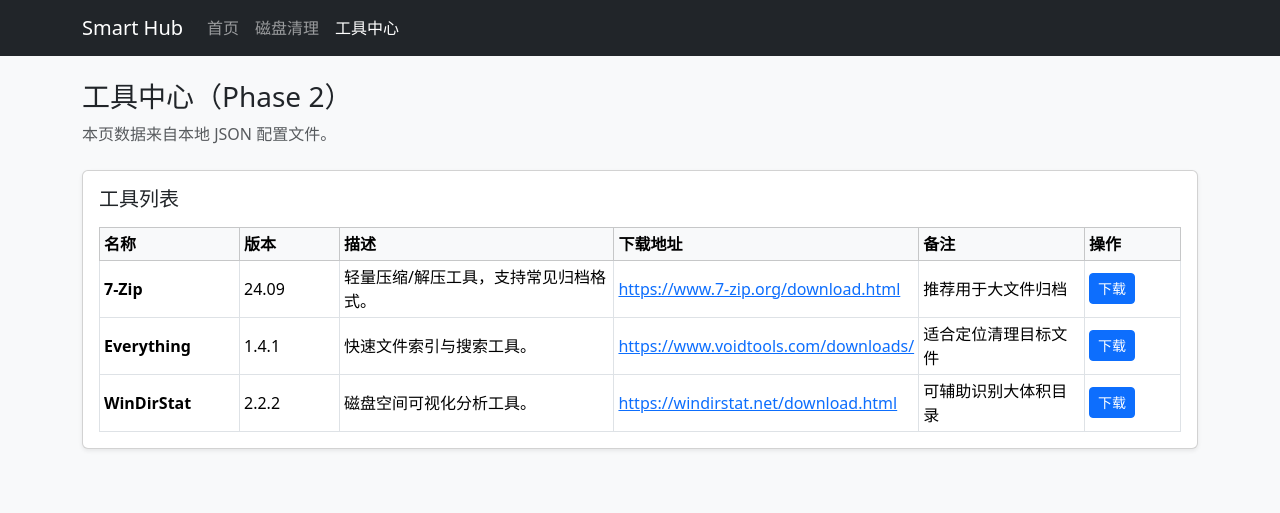
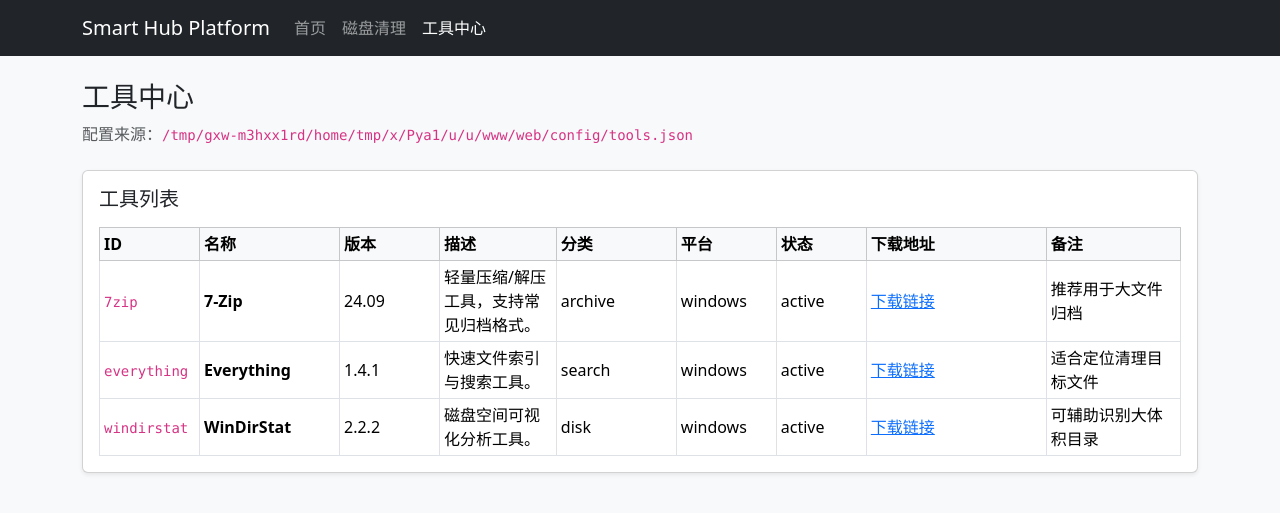
Before and after one commit to yunfei00/smart-hub-platform, a Django app: page /tools/ in a window 1280 px wide. Shown: the top 513 px of the page. Run offline with Django 5.2, Linux system fonts and the light colour scheme.

Commit message:
feat(phase4): add configurable web settings and friendly error handling

```diff
--- a/agent/main.py
+++ b/agent/main.py
@@ -22,7 +22,7 @@ async def handle_agent_error(_: Request, exc: AgentError) -> JSONResponse:
 
 @app.exception_handler(Exception)
 async def handle_unknown_error(_: Request, exc: Exception) -> JSONResponse:
-    return JSONResponse(status_code=500, content={"error": f"internal error: {exc}"})
+    return JSONResponse(status_code=500, content={"error": "internal error"})
 
 
 @app.get("/health")
--- /dev/null
+++ b/web/api/context_processors.py
@@ -0,0 +1,12 @@
+from django.conf import settings
+
+
+def project_settings(_request):
+    return {
+        "project_name": settings.PROJECT_NAME,
+        "agent_base_url": settings.AGENT_BASE_URL,
+        "ai_enabled": settings.AI_ENABLED,
+        "ai_provider": settings.AI_PROVIDER,
+        "ai_base_url": settings.AI_BASE_URL,
+        "ai_model": settings.AI_MODEL,
+    }
--- a/web/api/views.py
+++ b/web/api/views.py
@@ -30,22 +30,35 @@ class DiskCleanupView(TemplateView):
         with request.urlopen(req, timeout=20) as response:  # nosec B310
             return json.loads(response.read().decode("utf-8"))
 
+    @staticmethod
+    def _friendly_agent_error(exc: Exception, action: str) -> str:
+        if isinstance(exc, error.URLError):
+            return f"Agent 服务暂不可用，无法{action}。请检查 Agent 是否启动。"
+
+        if isinstance(exc, error.HTTPError):
+            detail = ""
+            try:
+                payload = json.loads(exc.read().decode("utf-8"))
+                detail = payload.get("error") or payload.get("detail") or ""
+            except Exception:  # pylint: disable=broad-except
+                detail = ""
+            suffix = f"（{detail}）" if detail else ""
+            return f"Agent 请求失败，无法{action}（HTTP {exc.code}）{suffix}"
+
+        return f"{action}失败，请稍后重试。"
+
     def _load_rules(self) -> tuple[list[dict], str | None]:
         try:
             data = self._agent_get("/rules")
             return data.get("rules", []), None
-        except error.HTTPError as exc:
-            detail = exc.read().decode("utf-8")
-            return [], f"加载规则失败（HTTP {exc.code}）：{detail}"
         except Exception as exc:  # pylint: disable=broad-except
-            return [], f"加载规则失败：{exc}"
+            return [], self._friendly_agent_error(exc, "加载规则")
 
     def get_context_data(self, **kwargs):
         context = super().get_context_data(**kwargs)
         rules, rule_error = self._load_rules()
         context.update(
             {
-                "agent_base_url": settings.AGENT_BASE_URL,
                 "rules": rules,
                 "rule_error": rule_error,
                 "selected_rule_id": "",
@@ -53,6 +66,7 @@ class DiskCleanupView(TemplateView):
                 "clean_result": None,
                 "page_error": None,
                 "selected_files": [],
+                "rules_config_path": settings.RULES_CONFIG_PATH,
             }
         )
         return context
@@ -98,11 +112,10 @@ class DiskCleanupView(TemplateView):
                 context["selected_files"] = []
             else:
                 context["page_error"] = "不支持的操作。"
-        except error.HTTPError as exc:
-            detail = exc.read().decode("utf-8")
-            context["page_error"] = f"调用 Agent 失败（HTTP {exc.code}）：{detail}"
         except Exception as exc:  # pylint: disable=broad-except
-            context["page_error"] = f"调用 Agent 失败：{exc}"
+            context["page_error"] = self._friendly_agent_error(
+                exc, "扫描" if action == "scan" else "清理"
+            )
 
         return self.render_to_response(context)
 
@@ -111,16 +124,16 @@ class ToolCenterView(TemplateView):
     template_name = "tool_center.html"
 
     def _load_tools(self) -> tuple[list[dict], str | None]:
-        config_path = settings.BASE_DIR / "config" / "tools.json"
+        config_path = settings.TOOL_CONFIG_PATH
         try:
             with config_path.open("r", encoding="utf-8") as config_file:
                 data = json.load(config_file)
         except FileNotFoundError:
-            return [], f"工具配置不存在：{config_path}"
-        except json.JSONDecodeError as exc:
-            return [], f"工具配置格式错误：{exc}"
-        except Exception as exc:  # pylint: disable=broad-except
-            return [], f"读取工具配置失败：{exc}"
+            return [], "工具配置文件不存在，请检查 TOOL_CONFIG_PATH。"
+        except json.JSONDecodeError:
+            return [], "工具配置格式错误，请检查 JSON 内容。"
+        except Exception:  # pylint: disable=broad-except
+            return [], "读取工具配置失败，请稍后重试。"
 
         tools = data.get("tools", []) if isinstance(data, dict) else []
         if not isinstance(tools, list):
@@ -131,7 +144,13 @@ class ToolCenterView(TemplateView):
     def get_context_data(self, **kwargs):
         context = super().get_context_data(**kwargs)
         tools, load_error = self._load_tools()
-        context.update({"tools": tools, "load_error": load_error})
+        context.update(
+            {
+                "tools": tools,
+                "load_error": load_error,
+                "tool_config_path": settings.TOOL_CONFIG_PATH,
+            }
+        )
         return context
 
 
--- a/web/config/tools.json
+++ b/web/config/tools.json
@@ -1,25 +1,37 @@
 {
   "tools": [
     {
+      "id": "7zip",
       "name": "7-Zip",
       "version": "24.09",
       "description": "轻量压缩/解压工具，支持常见归档格式。",
       "download_url": "https://www.7-zip.org/download.html",
-      "remark": "推荐用于大文件归档"
+      "remark": "推荐用于大文件归档",
+      "category": "archive",
+      "platform": "windows",
+      "status": "active"
     },
     {
+      "id": "everything",
       "name": "Everything",
       "version": "1.4.1",
       "description": "快速文件索引与搜索工具。",
       "download_url": "https://www.voidtools.com/downloads/",
-      "remark": "适合定位清理目标文件"
+      "remark": "适合定位清理目标文件",
+      "category": "search",
+      "platform": "windows",
+      "status": "active"
     },
     {
+      "id": "windirstat",
       "name": "WinDirStat",
       "version": "2.2.2",
       "description": "磁盘空间可视化分析工具。",
       "download_url": "https://windirstat.net/download.html",
-      "remark": "可辅助识别大体积目录"
+      "remark": "可辅助识别大体积目录",
+      "category": "disk",
+      "platform": "windows",
+      "status": "active"
     }
   ]
 }
--- a/web/templates/base.html
+++ b/web/templates/base.html
@@ -3,7 +3,7 @@
   <head>
     <meta charset="utf-8" />
     <meta name="viewport" content="width=device-width, initial-scale=1" />
-    <title>{% block title %}Smart Hub Platform{% endblock %}</title>
+    <title>{% block title %}{{ project_name }}{% endblock %}</title>
     <link
       href="https://cdn.jsdelivr.net/npm/bootstrap@5.3.3/dist/css/bootstrap.min.css"
       rel="stylesheet"
@@ -12,7 +12,7 @@
   <body class="bg-light">
     <nav class="navbar navbar-expand-lg navbar-dark bg-dark">
       <div class="container">
-        <a class="navbar-brand" href="{% url 'home' %}">Smart Hub</a>
+        <a class="navbar-brand" href="{% url 'home' %}">{{ project_name }}</a>
         <button
           class="navbar-toggler"
           type="button"
--- a/web/templates/tool_center.html
+++ b/web/templates/tool_center.html
@@ -1,12 +1,12 @@
 {% extends "base.html" %}
 
-{% block title %}工具中心 · Smart Hub Platform{% endblock %}
+{% block title %}工具中心 · {{ project_name }}{% endblock %}
 
 {% block content %}
 <div class="d-flex flex-wrap justify-content-between align-items-start gap-2 mb-4">
   <div>
-    <h1 class="h3 mb-2">工具中心（Phase 2）</h1>
-    <p class="text-muted mb-0">本页数据来自本地 JSON 配置文件。</p>
+    <h1 class="h3 mb-2">工具中心</h1>
+    <p class="text-muted mb-0">配置来源：<code>{{ tool_config_path }}</code></p>
   </div>
 </div>
 
@@ -23,36 +23,35 @@
       <table class="table table-sm table-bordered align-middle mb-0">
         <thead class="table-light">
           <tr>
+            <th style="min-width: 100px;">ID</th>
             <th style="min-width: 140px;">名称</th>
             <th style="width: 100px;">版本</th>
             <th>描述</th>
-            <th style="min-width: 220px;">下载地址</th>
-            <th style="min-width: 140px;">备注</th>
-            <th style="width: 96px;">操作</th>
+            <th style="min-width: 120px;">分类</th>
+            <th style="min-width: 100px;">平台</th>
+            <th style="min-width: 90px;">状态</th>
+            <th style="min-width: 180px;">下载地址</th>
+            <th style="min-width: 120px;">备注</th>
           </tr>
         </thead>
         <tbody>
           {% for tool in tools %}
           <tr>
-            <td class="fw-semibold">{{ tool.name }}</td>
-            <td>{{ tool.version }}</td>
-            <td>{{ tool.description }}</td>
+            <td><code>{{ tool.id|default:"-" }}</code></td>
+            <td class="fw-semibold">{{ tool.name|default:"-" }}</td>
+            <td>{{ tool.version|default:"-" }}</td>
+            <td>{{ tool.description|default:"-" }}</td>
+            <td>{{ tool.category|default:"-" }}</td>
+            <td>{{ tool.platform|default:"-" }}</td>
+            <td>{{ tool.status|default:"-" }}</td>
             <td>
-              <a href="{{ tool.download_url }}" target="_blank" rel="noopener noreferrer">
-                {{ tool.download_url }}
-              </a>
+              {% if tool.download_url %}
+              <a href="{{ tool.download_url }}" target="_blank" rel="noopener noreferrer">下载链接</a>
+              {% else %}
+              -
+              {% endif %}
             </td>
             <td>{{ tool.remark|default:"-" }}</td>
-            <td>
-              <a
-                class="btn btn-primary btn-sm"
-                href="{{ tool.download_url }}"
-                target="_blank"
-                rel="noopener noreferrer"
-              >
-                下载
-              </a>
-            </td>
           </tr>
           {% endfor %}
         </tbody>
```
Also changed, not shown: web/config/settings.py (+21 -4 lines), web/templates/disk_cleanup.html (+4 -3 lines), web/templates/home.html (+8 -3 lines), README.md, docs/README.md.
